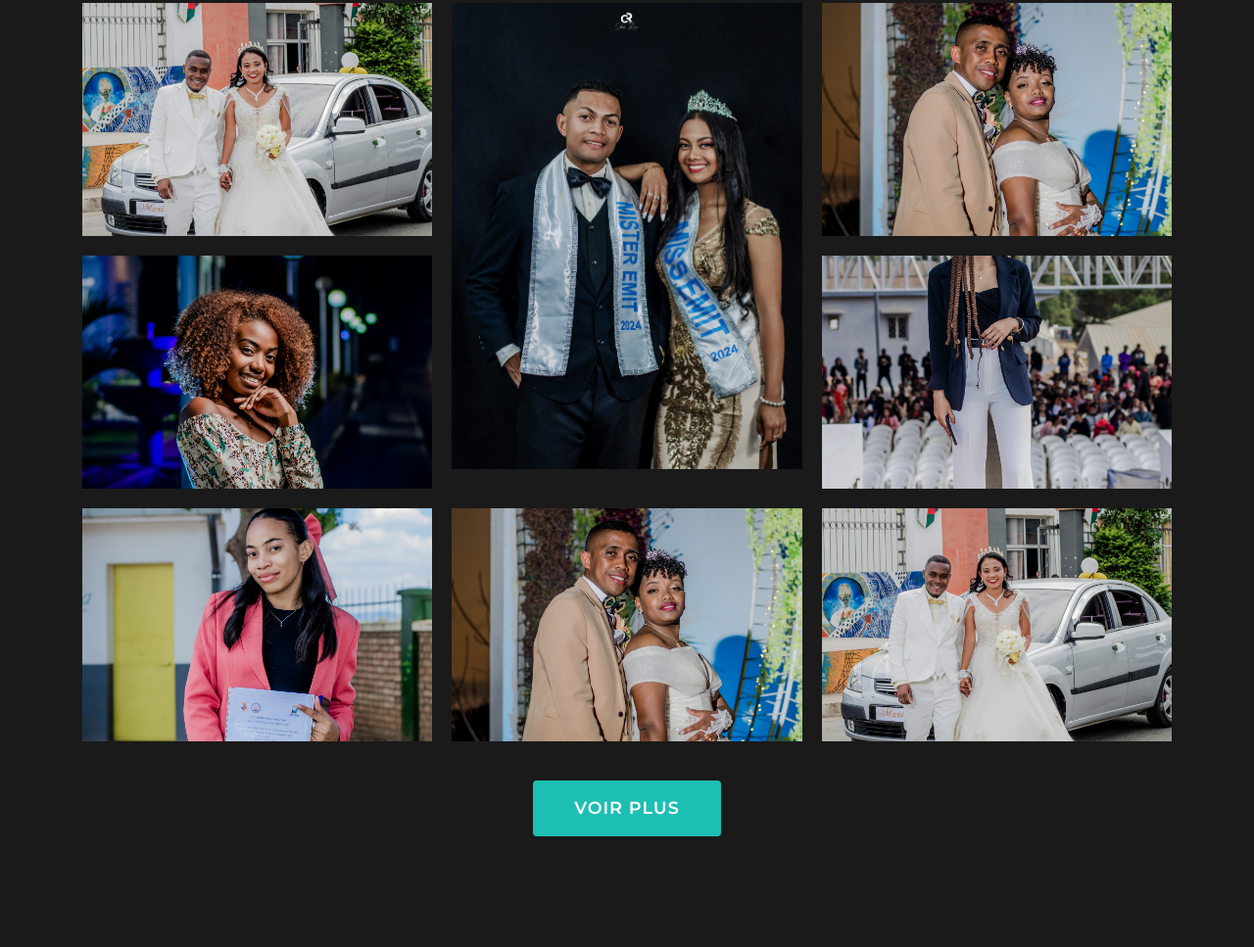
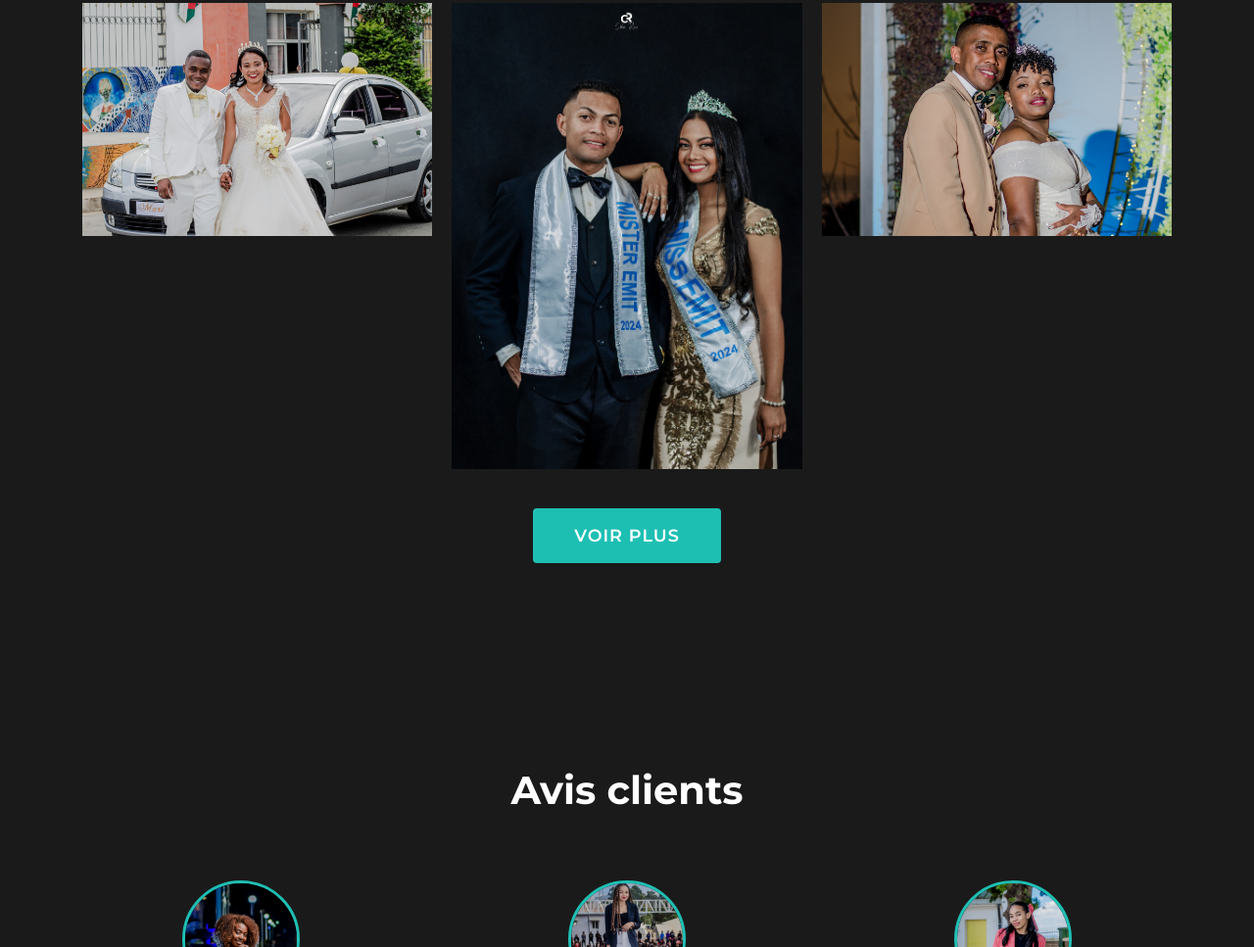
Before and after one commit to Diarydaniel/portfolioCilo, a plain HTML site: page index.html in a window 1280 px wide. Shown: the part 1833-2800 px from the top of the page at 98% size. Drawn offline with Linux system fonts and the light colour scheme.

Commit message:
add mise
logo

```diff
--- a/index.html
+++ b/index.html
@@ -13,8 +13,7 @@
     <header>
         <div class="logo">
             <a href="#home">
-                <span class="logo-icon">CR</span>
-                <span class="logo-text">Cilo Raz</span>
+                <img src="images/logo.png" alt="" width="70px">
             </a>
         </div>
         <nav>
@@ -82,21 +81,6 @@
                 </div>
                 <div class="gallery-item">
                     <img src="images/gallery_2.jpeg">
-                </div>
-                <div class="gallery-item">
-                    <img src="images/t_1.jpeg">
-                </div>
-                <div class="gallery-item">
-                    <img src="images/t_2.jpeg">
-                </div>
-                <div class="gallery-item">
-                    <img src="images/t_3.jpeg">
-                </div>
-                <div class="gallery-item">
-                    <img src="images/gallery_2.jpeg">
-                </div>
-                <div class="gallery-item">
-                    <img src="images/gallery_1.jpeg">
                 </div>
             </div>
             <div class="gallery-btn">
```
Also changed, not shown: gallery.html (+1 -2 lines), images/logo.png (added).
